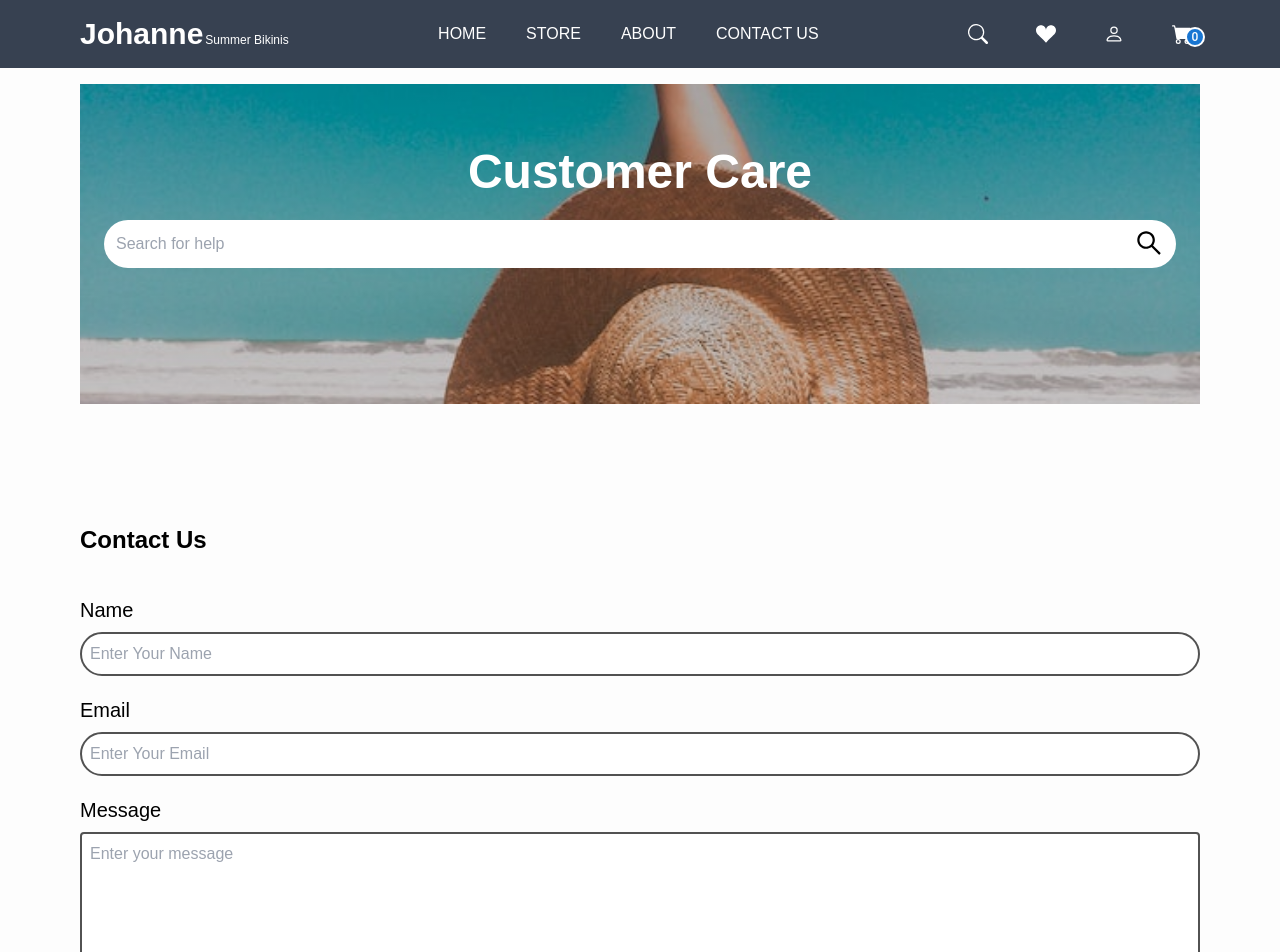
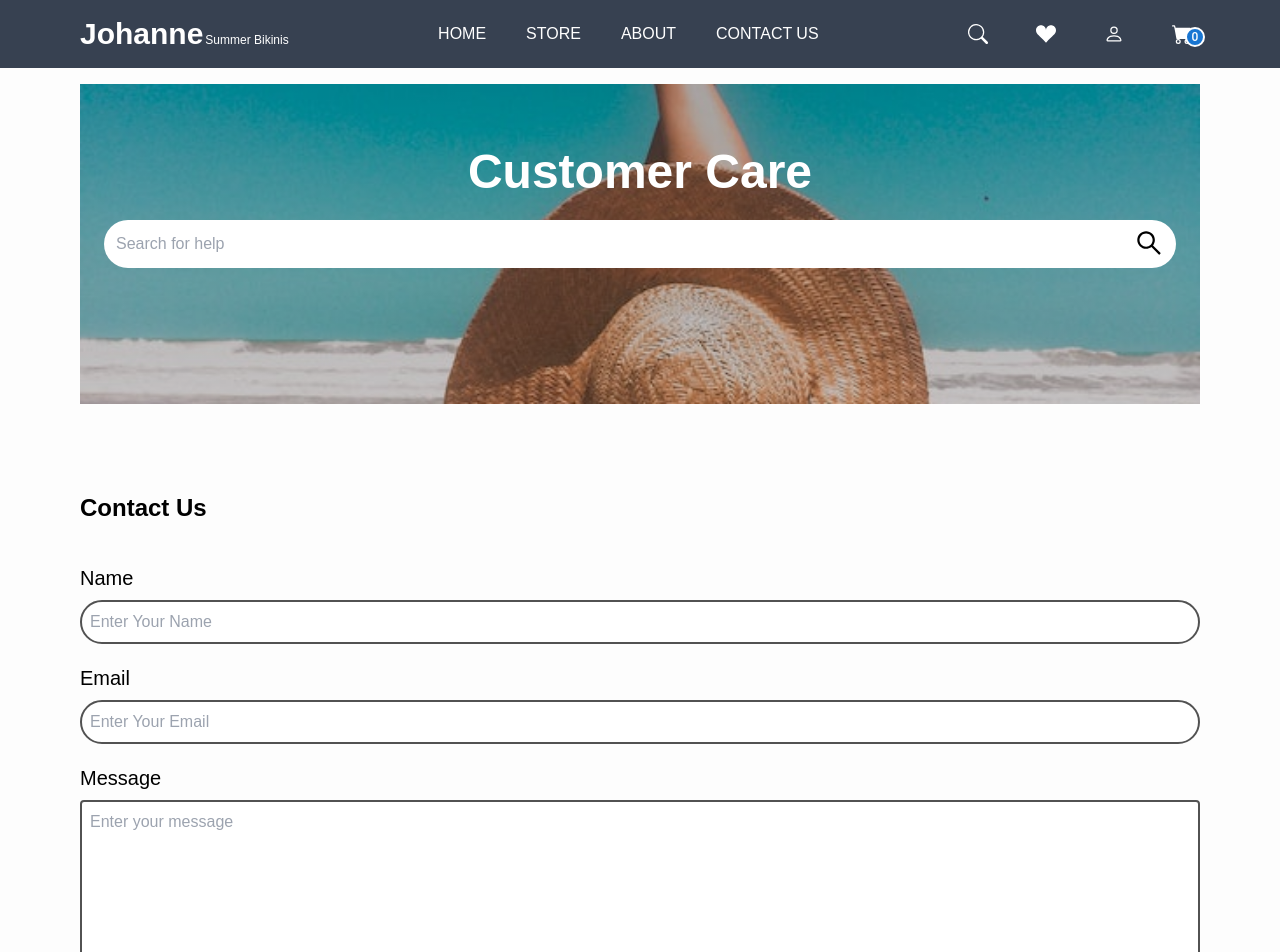
Before and after one commit to Tati-Maria/johanne-ecommerce, a React (Vite) app in the folder client/: page /contact in a window 1280 px wide. Shown: the top 952 px of the page. Built offline with nearby package versions, Linux system fonts and the light colour scheme; a web font is replaced by a local one.

Commit message:
ajusted form style

```diff
--- a/client/src/pages/Contact.jsx
+++ b/client/src/pages/Contact.jsx
@@ -47,7 +47,7 @@ const Contact = () => {
       <Layout>
         <ContactHeader />
         <form
-        className='my-20'
+        className='my-12'
         onSubmit={handleSubmit}>
           <legend className='font-semibold text-2xl py-10'>Contact Us</legend>
           <InputForm nameRef={nameRef} title="Name" handleInputChange={handleInputChange}/>
```
